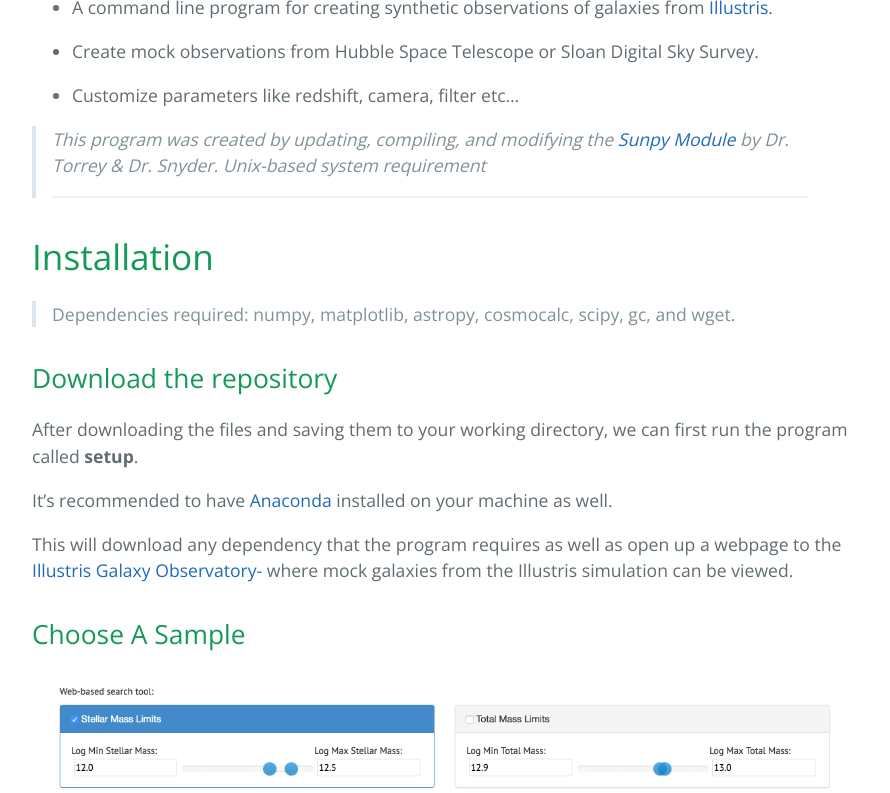
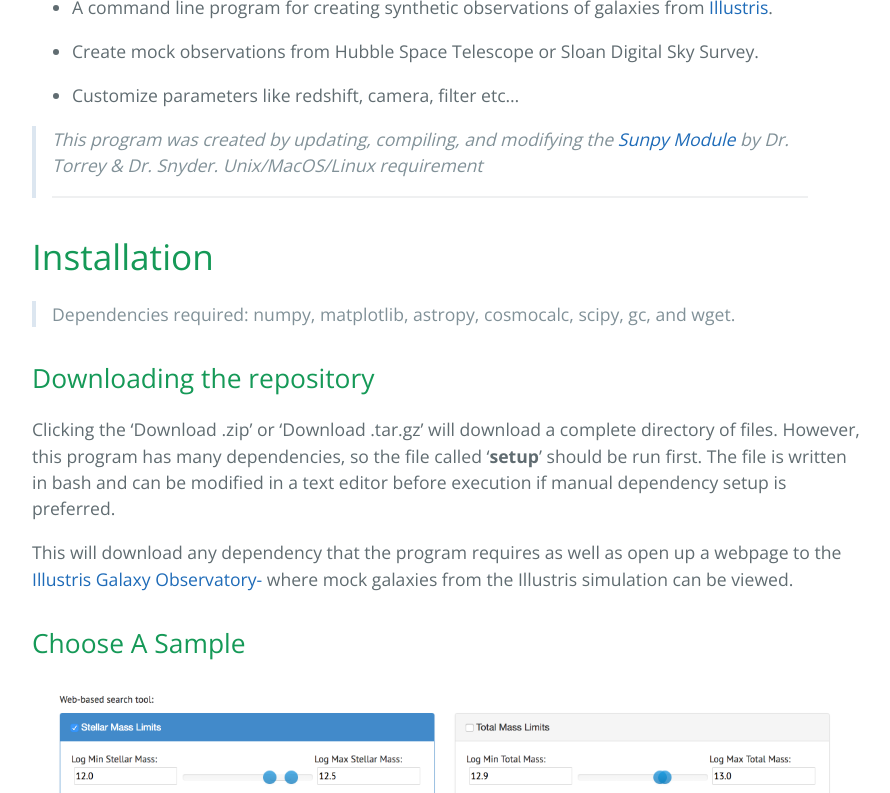
Before and after one commit to tjmetivier/illustrisvirtualobservatory, a Jekyll site: the page built from index.md, in a window 1280 px wide and 900 px high, scrolled down 415 px, cut to the strip 107-900 px from the top of the window. Shown: the whole strip, without its empty margins (192-1082 px from the left). Built offline with Jekyll 4.4.1, drawn with Linux system fonts in a browser that asks for light colours; some of the changed text lies outside the part shown.

Commit message:
added troubleshooting support

```diff
--- a/index.md
+++ b/index.md
@@ -11,18 +11,16 @@
 
 
 >_This program was created by updating, compiling, and modifying the [Sunpy Module](http://www.github.com/ptorrey/sunpy/) by Dr. Torrey & Dr. Snyder._
->_Unix-based system requirement_
+>_Unix/MacOS/Linux requirement_
 * * *
 
 # Installation
 
 >Dependencies required: numpy, matplotlib, astropy, cosmocalc, scipy, gc, and wget.
 
-## Download the repository
+## Downloading the repository
 
-After downloading the files and saving them to your working directory, we can first run the program called **setup**.
-
-It's recommended to have [Anaconda](https://www.anaconda.com/download/) installed on your machine as well.
+Clicking the 'Download .zip' or 'Download .tar.gz' will download a complete directory of files. However, this program has many dependencies, so the file called '**setup**' should be run first. The file is written in bash and can be modified in a text editor before execution if manual dependency setup is preferred.
 
 This will download any dependency that the program requires as well as open up a webpage to the [Illustris Galaxy Observatory-](http://www.illustris-project.org/galaxy_obs/) where mock galaxies from the Illustris simulation can be viewed.
 
@@ -51,6 +49,8 @@
 Run the program titled **Illustris Virtual Observatory**- this should open up the following terminal window:
 
 ![Program](misc/pics/p3.png)
+
+If the program doesn't execute, first see if the shebang (#!/bin/usr/env python) (_on the first line_) is correct for your installation of Python. If you use anaconda or microconda, the shebang may have to be edited to point to the correct build of Python.
 
 Follow the program and enter your chosen galaxy **ID** when prompted. If everything is working correctly, you should be given a choice:
 
```
